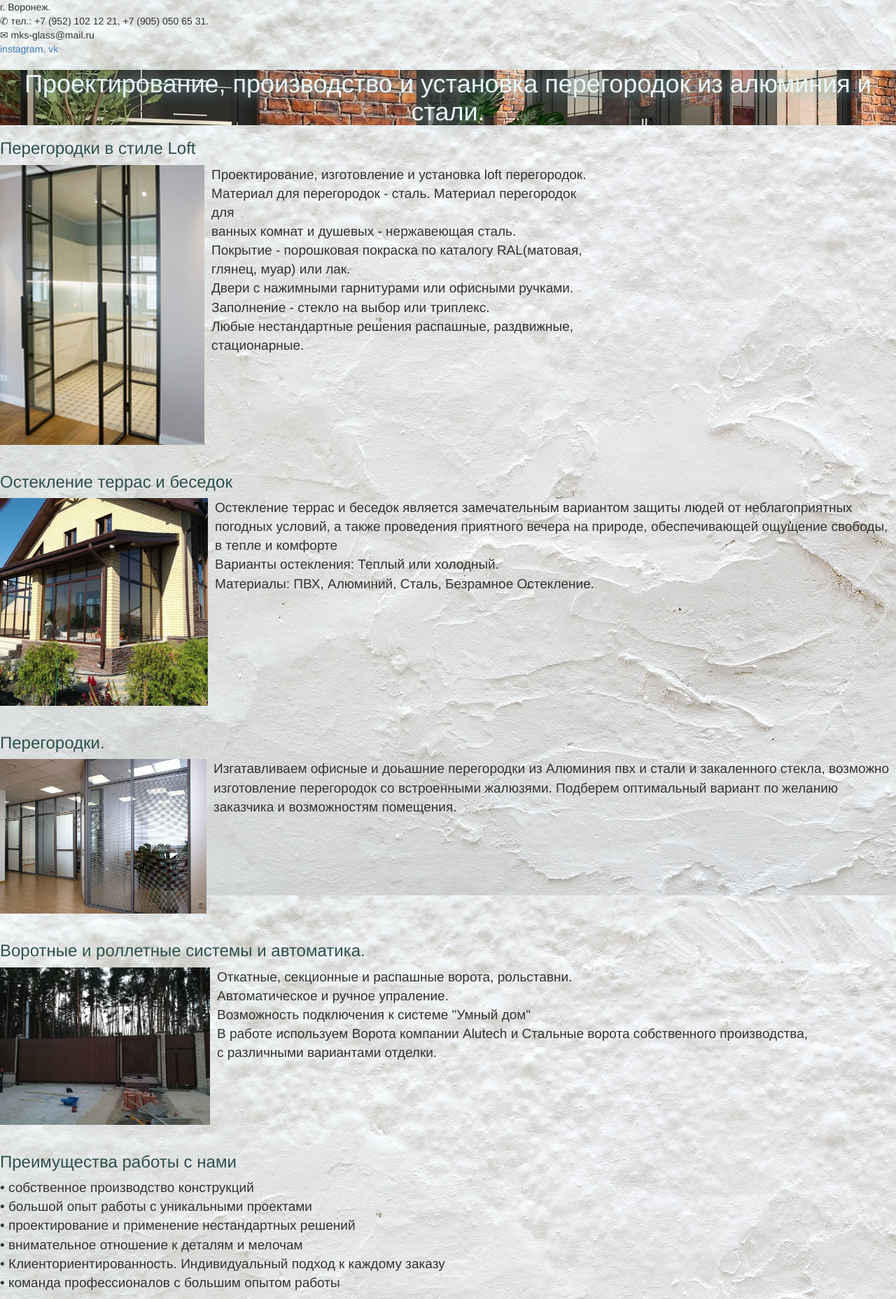
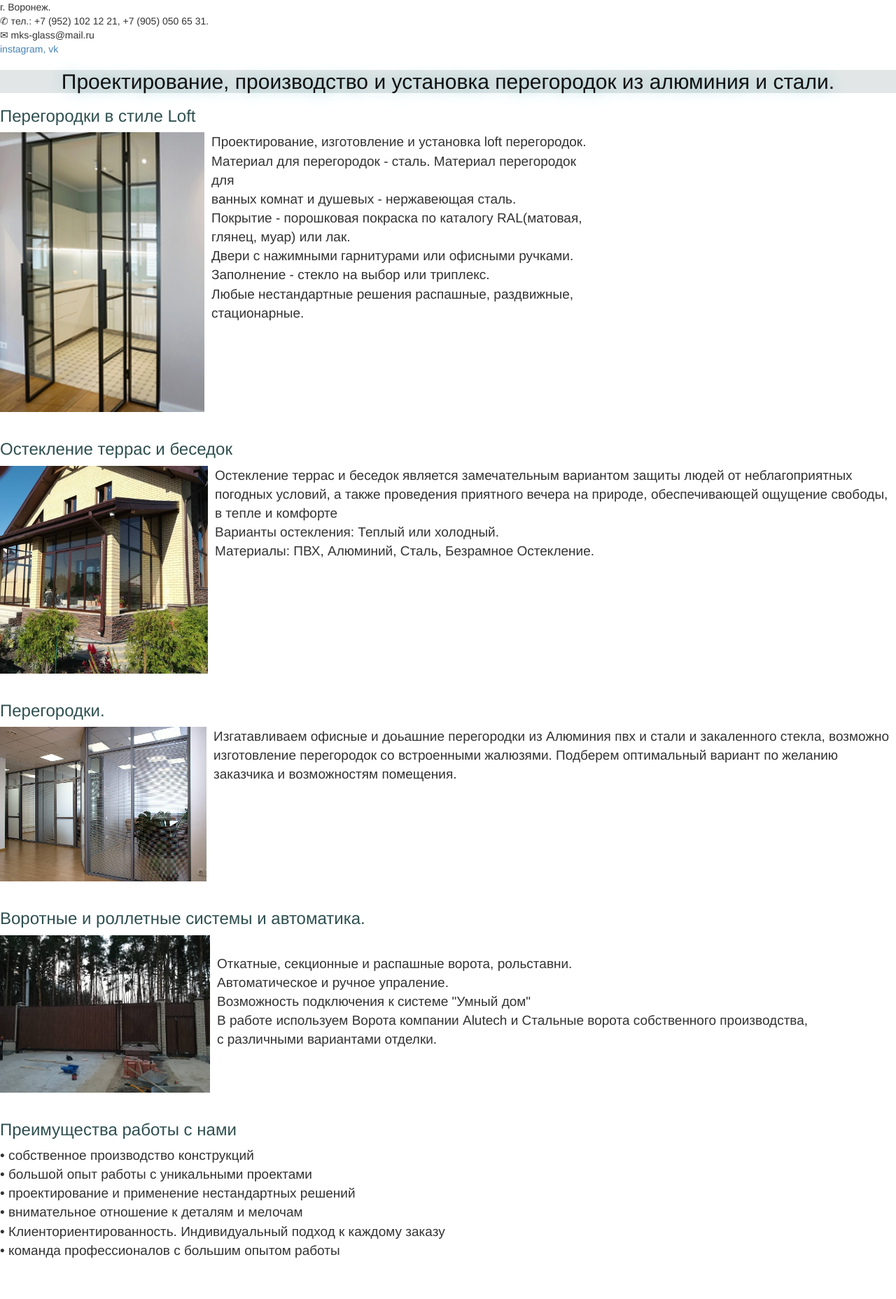
Before and after one commit to mitinva1/mks-glass, a Django app: page / in a window 1280 px wide. Shown: the whole page at 70% size. After the commit the page ends 1798 px from the top, so only its background shows below. Run offline with Django 3.2, Linux system fonts and the light colour scheme; some libraries are stand-ins or nearby versions.

Commit message:
Added 13092019-3.5

```diff
--- a/maintheme/static/maintheme/style.css
+++ b/maintheme/static/maintheme/style.css
@@ -11,19 +11,19 @@ a {
     color: SteelBlue;
 }
 body {
-    background:  url("images/wallp2.jpg");
-    /* #background-color: white; */
+    /* background:  url("images/wallp2.jpg"); */
+    background-color: white;
 }
 article {
     display: block;
 }
 #head1 {
-  font-size: 36px;
-  /* background:  rgb(87, 112, 112); */
-  background-image: url('images/loft-35.png');
+  font-size: 30px;
+  background:  rgb(226, 230, 230);
+  /* background-image: url('images/loft-35.png'); */
   /* background-repeat: repeat; */
-  /* background-position: center; */
-  color:rgb(234, 247, 247);
+  background-position: center;
+  color:rgb(17, 17, 17);
   text-shadow: 1px 1px 20px rgb(124, 183, 194);
 }
 #loft {
--- a/maintheme/templates/maintheme/index.html
+++ b/maintheme/templates/maintheme/index.html
@@ -17,7 +17,7 @@
         <p>г. Воронеж.<br>
         &#9990; тел.: +7 (952) 102 12 21, +7 (905) 050 65 31. <br>
         &#9993; mks-glass@mail.ru<br>
-        <a href="m.k.s.glass/">instagram</a><a href="https://vk.com/mks.glass">, vk</a><br>
+        <a href="https://www.instagram.com/m.k.s.glass/">instagram</a><a href="https://vk.com/mks.glass">, vk</a><br>
         <h1 id="head1">Проектирование, производство и установка перегородок из алюминия и стали.</h1>
 
     </head>
@@ -63,7 +63,7 @@
             Воротные и роллетные системы и автоматика.
         </h3>
         <p id = loft>
-            <img src="/media/gates1.png">
+            <img src="/media/gates1.png"><br>
             Откатные, секционные и распашные ворота, рольставни.<br>
             Автоматическое и ручное упраление.<br>
             Возможность подключения к системе "Умный дом"<br>
```
